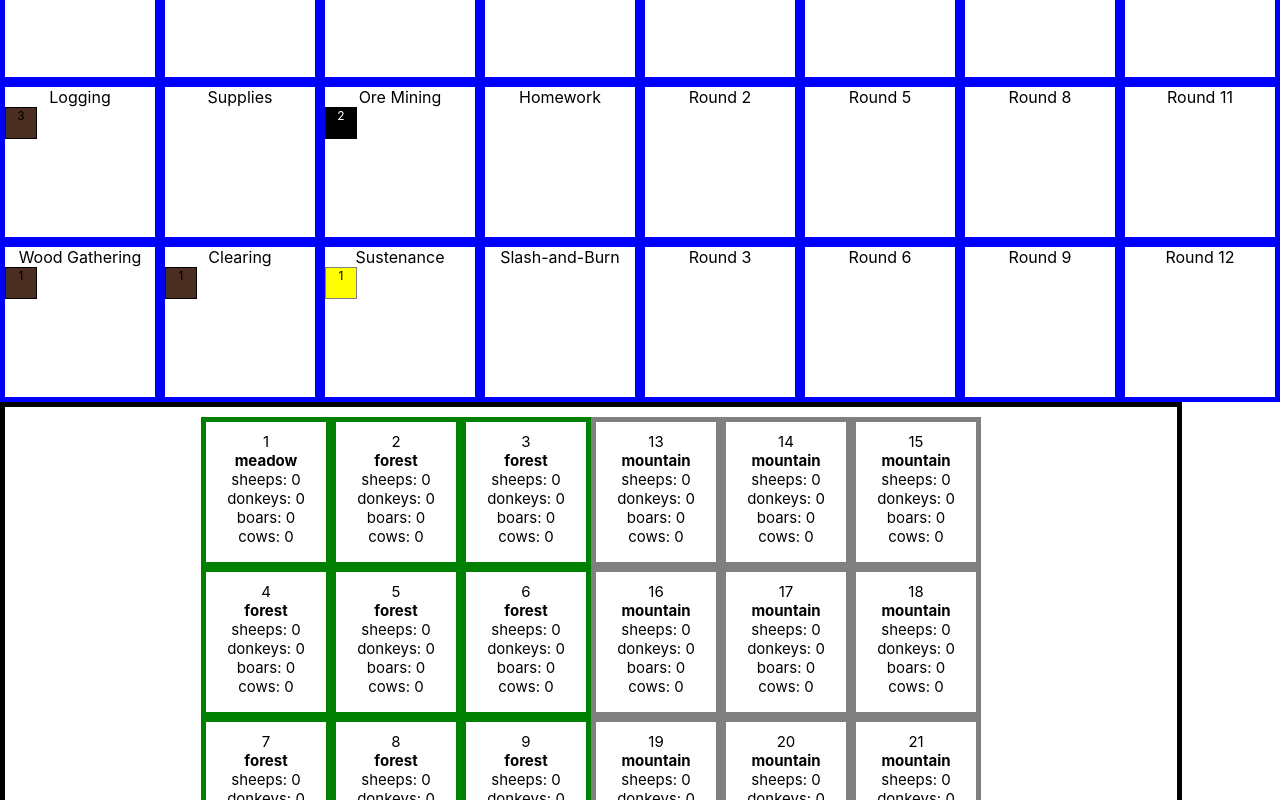
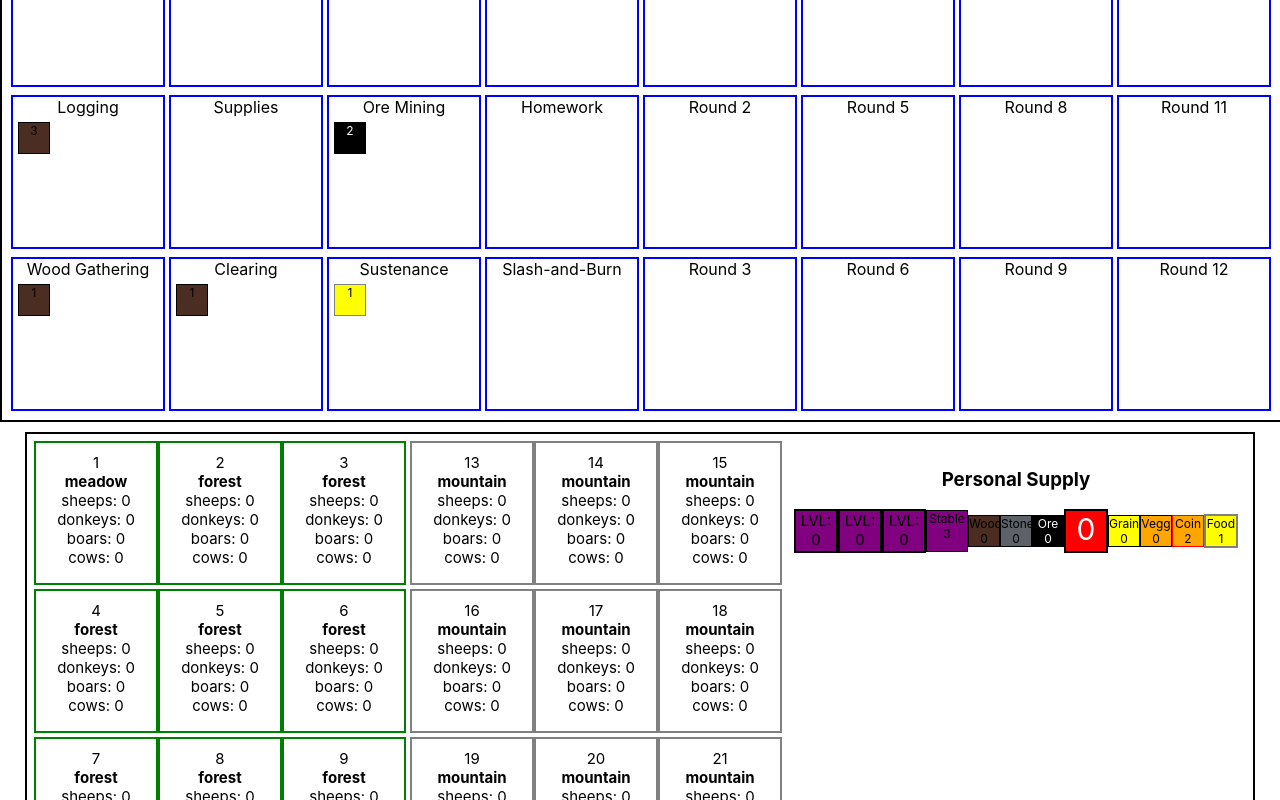
Before and after one commit to lynnter/caverna-simulator, a React (Create React App) app: page / in a window 1280 px wide. Shown: the part 160-960 px from the top of the page. Built offline with nearby package versions, Linux system fonts and the light colour scheme.

Commit message:
cleaned up some styling

```diff
--- a/src/App.css
+++ b/src/App.css
@@ -3,23 +3,30 @@
   display: flex;
   min-height: 100vh;
   flex-direction: column;
-  margin: 0;
+  margin: auto;
 }
 
 .MainGameStyle {
-  border: 5px solid blue;
+  border: 2px solid blue;
   width: 150px;
   height: 150px;
+}
+
+.GameBoard {
+  border: 2px solid black;
+  padding: 5px;
+  margin: auto;
+  margin-bottom: 10px;
 }
 
 .HomeBoard {
 display: flex;
 flex: 1;
 flex-wrap: wrap;
-border: 5px solid black;
-padding: 10px;
-width: 90%;
+border: 2px solid black;
 justify-content: center;
+margin: auto;
+padding: 5px;
 }
 
 .ForestStyle {
@@ -27,7 +34,7 @@ justify-content: center;
   flex: 1 0 auto;
   width: 100px;
   height: 120px;
-  border: 5px solid green;
+  border: 2px solid green;
   padding: 10px;
 }
 
@@ -36,12 +43,14 @@ justify-content: center;
   flex: 1 0 auto;
   width: 100px;
   height: 120px;
-  border: 5px solid gray;
+  border: 2px solid gray;
   padding: 10px;
 }
 
 .FullGridStyle {
   display: flex;
+  margin: auto;
+  padding: 2px;
 }
 
 .PersonalSupply{
--- a/src/App.js
+++ b/src/App.js
@@ -444,7 +444,7 @@ class App extends Component {
         <div className="App">
         <h1>Caverna</h1>
 
-        <div>
+        <div className="GameBoard">
           {this.state.maingame.map((fullGrid, idx) => (
             <div key={idx} className="FullGridStyle">
               {fullGrid.map(mgrid => (
--- a/src/MainGame.js
+++ b/src/MainGame.js
@@ -25,7 +25,8 @@ stoneStyle = {
   height: '30px',
   fontSize: '12px',
   border:  'solid 1px black',
-  background: 'grey'
+  background: 'grey',
+  margin: '5px'
 }
 
 foodStyle = {
@@ -34,7 +35,8 @@ foodStyle = {
   height: '30px',
   fontSize: '12px',
   border: 'solid 1px grey',
-  background: 'yellow'
+  background: 'yellow',
+  margin: '5px'
 }
 
 rubyStyle = {
@@ -43,7 +45,8 @@ rubyStyle = {
   height: '30px',
   fontSize: '12px',
   border: 'solid 1px black',
-  background: 'red'
+  background: 'red',
+  margin: '5px'
 }
 
 oreStyle = {
@@ -52,7 +55,8 @@ oreStyle = {
   height: '30px',
   fontSize: '12px',
   border: 'solid 1px black',
-  background: 'black'
+  background: 'black',
+  margin: '5px'
 }
 
 
@@ -62,7 +66,8 @@ woodStyle = {
   height: '30px',
   fontSize: '12px',
   border: 'solid 1px black',
-  background: '#4b2d21'
+  background: '#4b2d21',
+  margin: '5px'
 }
 
 
```
